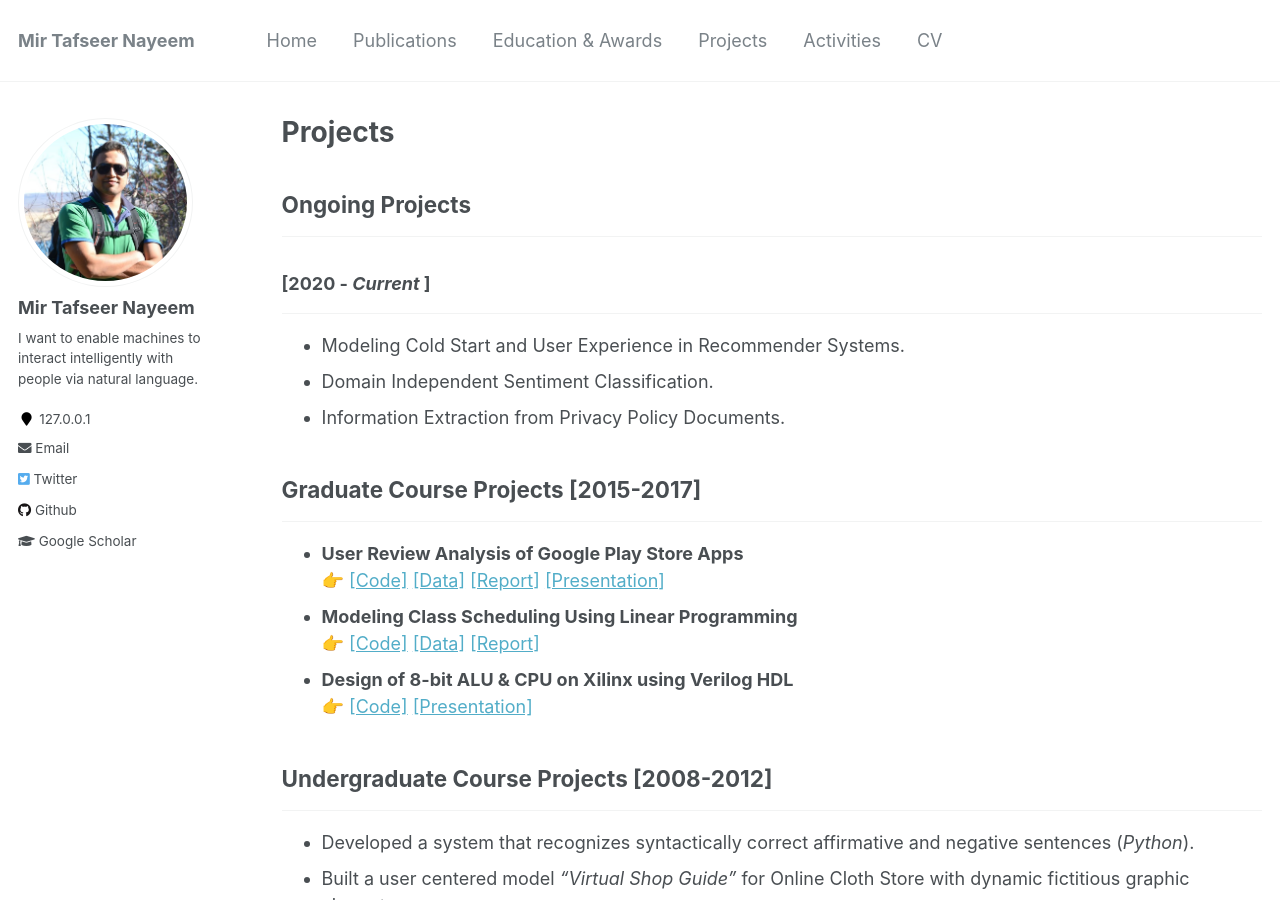
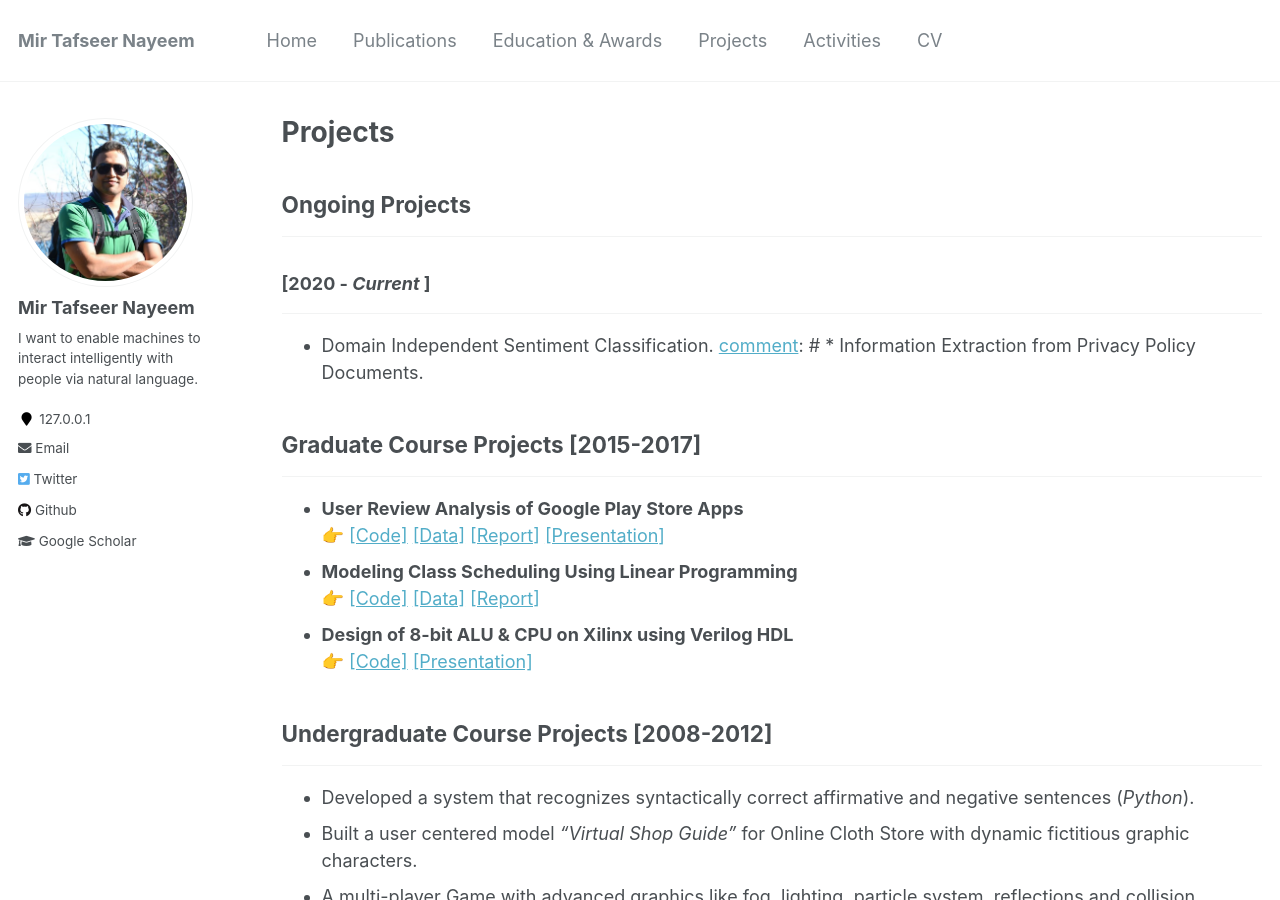
Before and after one commit to sujan-sarker/sujan-sarker.github.io, a Jekyll site: the page built from _pages/projects.md, in a window 1280 px wide and 900 px high. Built offline with Jekyll 4.4.1, drawn with Linux system fonts in a browser that asks for light colours.

Commit message:
Update projects.md

```diff
--- a/_pages/projects.md
+++ b/_pages/projects.md
@@ -10,9 +10,9 @@ author_profile: true
 
 ### [2020 - *Current* ]
 ------------------------
-* Modeling Cold Start and User Experience in Recommender Systems.
+[comment]: # * Modeling Cold Start and User Experience in Recommender Systems.
 * Domain Independent Sentiment Classification.
-* Information Extraction from Privacy Policy Documents.
+[comment]: # * Information Extraction from Privacy Policy Documents.
 
 <!-- ### [2019 - *Current* ]
 -----------
```
